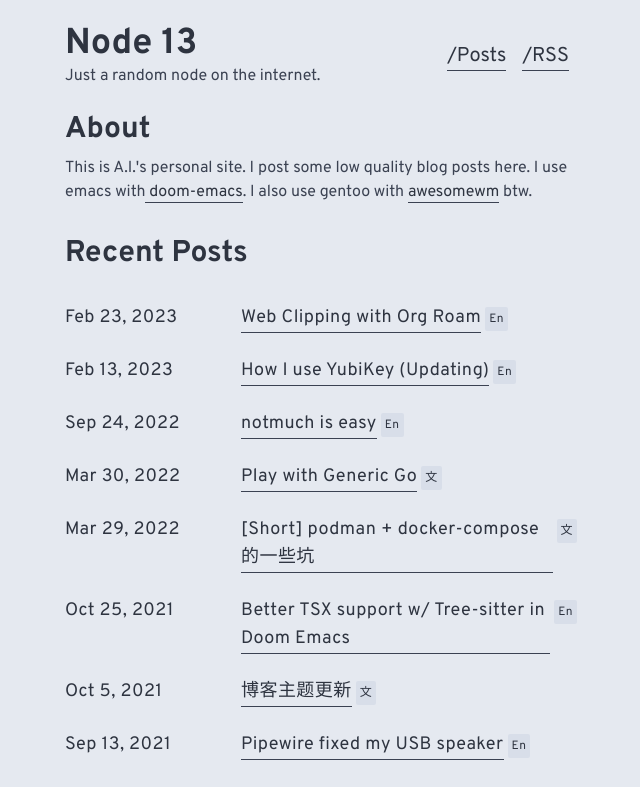
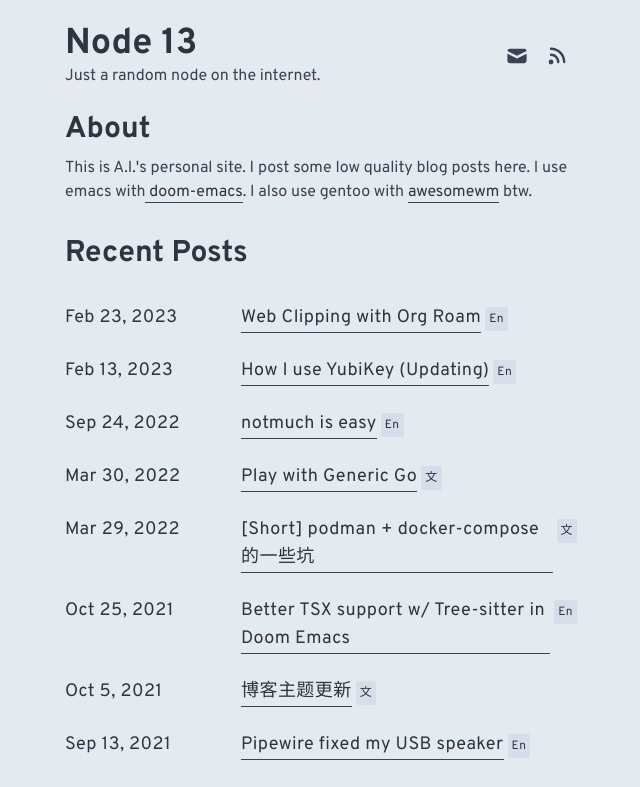
Before and after one commit to merrickluo/mnblog, a Next.js app: page / in a window 1280 px wide. Shown: the top 787 px of the page, without its empty margins (319-959 px from the left). Built offline with nearby package versions, Linux system fonts and the light colour scheme; a web font is replaced by a local one.

Commit message:
use icon for rss and email

```diff
--- a/components/navbar.jsx
+++ b/components/navbar.jsx
@@ -1,15 +1,18 @@
 import Link from "next/link";
+import { HiRss, HiMail } from "react-icons/hi";
 
 export default function Navbar() {
-  return <>
-    {/* normal menu */}
-    <div className="flex">
-      <Link href="/posts" className="text-xl mx-2">
-        /Posts
-      </Link>
-      <Link href="/posts/feed.xml" className="text-xl mx-2">
-        /RSS
-      </Link>
-    </div>
-  </>;
+  return (
+    <>
+      {/* normal menu */}
+      <div className="flex items-center justify-center">
+        <Link href="mailto:merrick@luois.me" className="mx-2 text-2xl icon">
+          <HiMail />
+        </Link>
+        <Link href="/posts/feed.xml" className="mx-2 text-2xl icon">
+          <HiRss />
+        </Link>
+      </div>
+    </>
+  );
 }
--- a/package.json
+++ b/package.json
@@ -11,7 +11,8 @@
   "dependencies": {
     "next": "^13.2.1",
     "react": "^18.2.0",
-    "react-dom": "^18.2.0"
+    "react-dom": "^18.2.0",
+    "react-icons": "^4.7.1"
   },
   "devDependencies": {
     "@tailwindcss/language-server": "^0.0.5",
--- a/styles/globals.css
+++ b/styles/globals.css
@@ -96,7 +96,7 @@ article h2 {
   @apply text-2xl my-6 font-bold text-secondary;
 }
 
-a {
+a:not(.icon) {
   @apply border-b border-primary text-secondary;
 }
 
```
Also changed, not shown: 1 other file (tests, documents, lock files or other folders).
